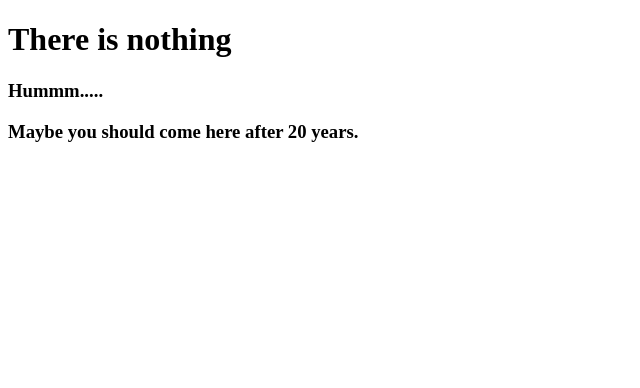
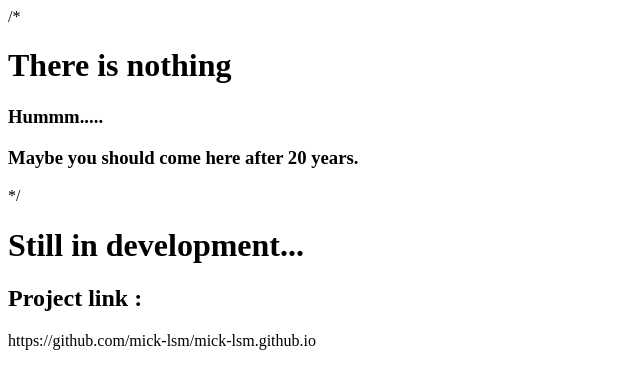
Before and after one commit to mick-lsm/mick-lsm.github.io, a plain HTML site: page index.html in a window 1280 px wide. Shown: the whole page, without its empty margins (0-640 px from the left). Drawn offline with Linux system fonts and the light colour scheme.

Commit message:
Update index.html

```diff
--- a/index.html
+++ b/index.html
@@ -7,8 +7,11 @@
         <title>Mick's website</title>
     </head>
     <body>
-        <h1>There is nothing</h1>
+        /*<h1>There is nothing</h1>
         <h3>Hummm.....</h3>
-        <h3>Maybe you should come here after 20 years.</h3>
+        <h3>Maybe you should come here after 20 years.</h3>*/
+        <h1>Still in development...</h1>
+        <h2>Project link : </h2>
+        <a>https://github.com/mick-lsm/mick-lsm.github.io</a>
     </body>
 </html>
```
